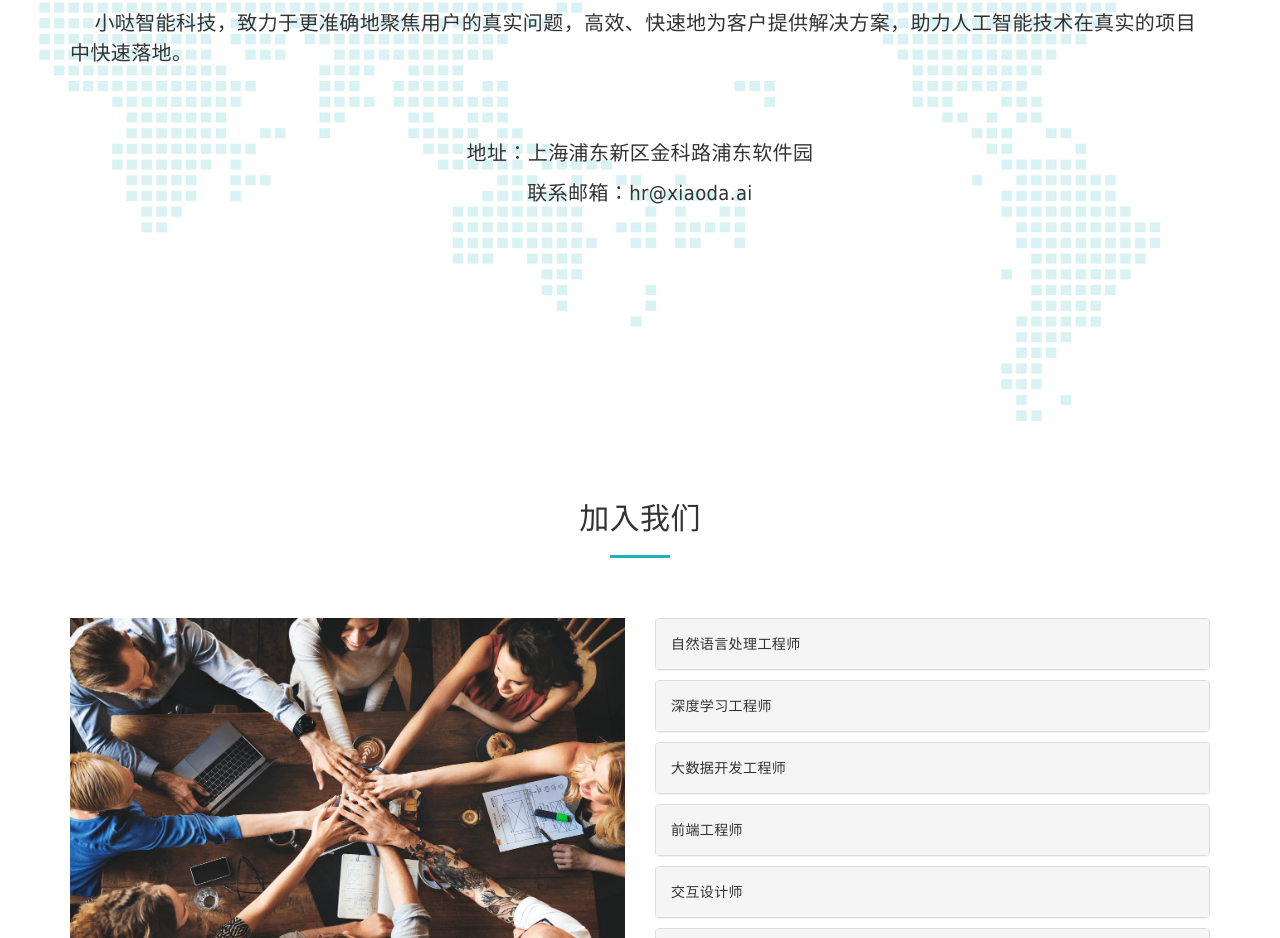
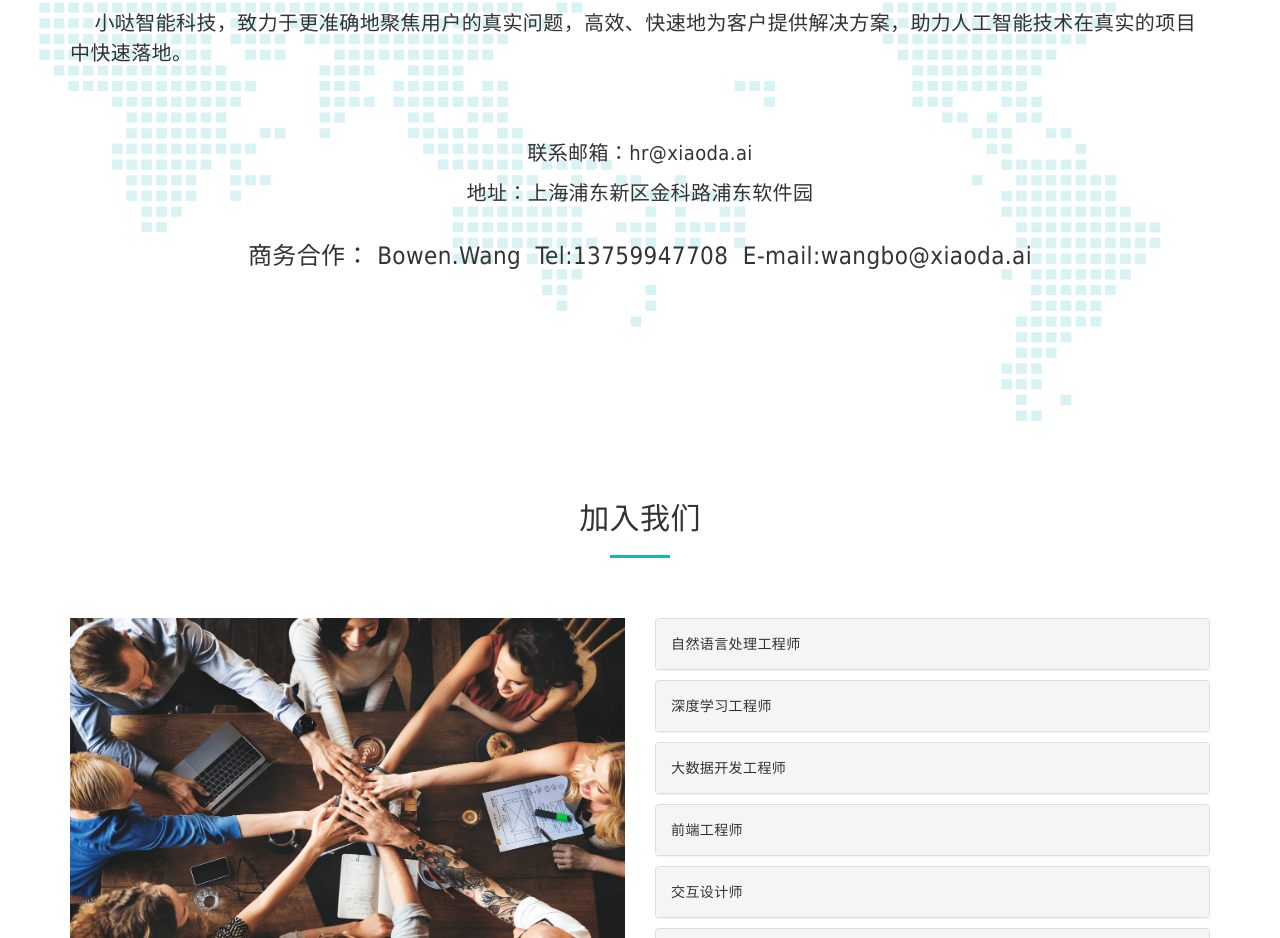
Before and after one commit to WeiGangqiang/xiaoda-webset, a plain HTML site: page index.html in a window 1280 px wide. Shown: the part 2078-3016 px from the top of the page. Drawn offline with nearby package versions, Linux system fonts and the light colour scheme.

Commit message:
add contact

```diff
--- a/css/media.css
+++ b/css/media.css
@@ -59,6 +59,9 @@
 
     .about-our-company {
         font-size: 16px;
+    }
+    .about-our-contact {
+        font-size: 20px;
     }
 
     .about-title {
@@ -166,6 +169,10 @@
     .about-our-company {
         font-size: 20px;
     }
+
+    .about-our-contact {
+        font-size: 24px;
+    }
     .about-title {
         padding-top: 60px;
     }
--- a/index.html
+++ b/index.html
@@ -130,8 +130,9 @@
                     </div>
                     <div class="col-xs-12 text-center">
                         <div style="width:100%">
+                            <p class="about-our-company"align=center>联系邮箱：hr@xiaoda.ai</p>
                             <p class="about-our-company" align=center>地址：上海浦东新区金科路浦东软件园</p>
-                            <p class="about-our-company"align=center>联系邮箱：hr@xiaoda.ai</p>
+                            <p class="about-our-contact" style="padding-top: 20px" align=center>商务合作：&nbsp;Bowen.Wang&nbsp;&nbsp;Tel:13759947708&nbsp;&nbsp;E-mail:wangbo@xiaoda.ai</p>
                         </div>
                     </div>
             </div>
```
